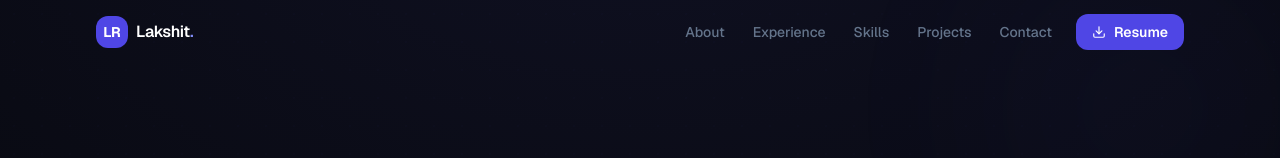
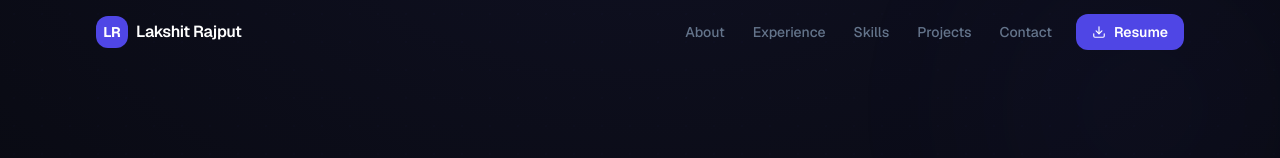
Before and after one commit to Lakshit0905/lakshit-portfolio, a Next.js app: page / in a window 1280 px wide. Shown: the top 158 px of the page. Built offline with nearby package versions, Linux system fonts and the light colour scheme.

Commit message:
Show full name in navbar instead of first name with dot
Co-Authored-By: Claude Sonnet 4.6 <noreply@anthropic.com>

```diff
--- a/components/ui/Navbar.tsx
+++ b/components/ui/Navbar.tsx
@@ -64,8 +64,7 @@ export function Navbar() {
               {siteConfig.initials}
             </div>
             <span className="hidden font-semibold tracking-tight sm:block">
-              {siteConfig.name.split(" ")[0]}
-              <span className="text-indigo-400">.</span>
+              {siteConfig.name}
             </span>
           </motion.a>
 
```
